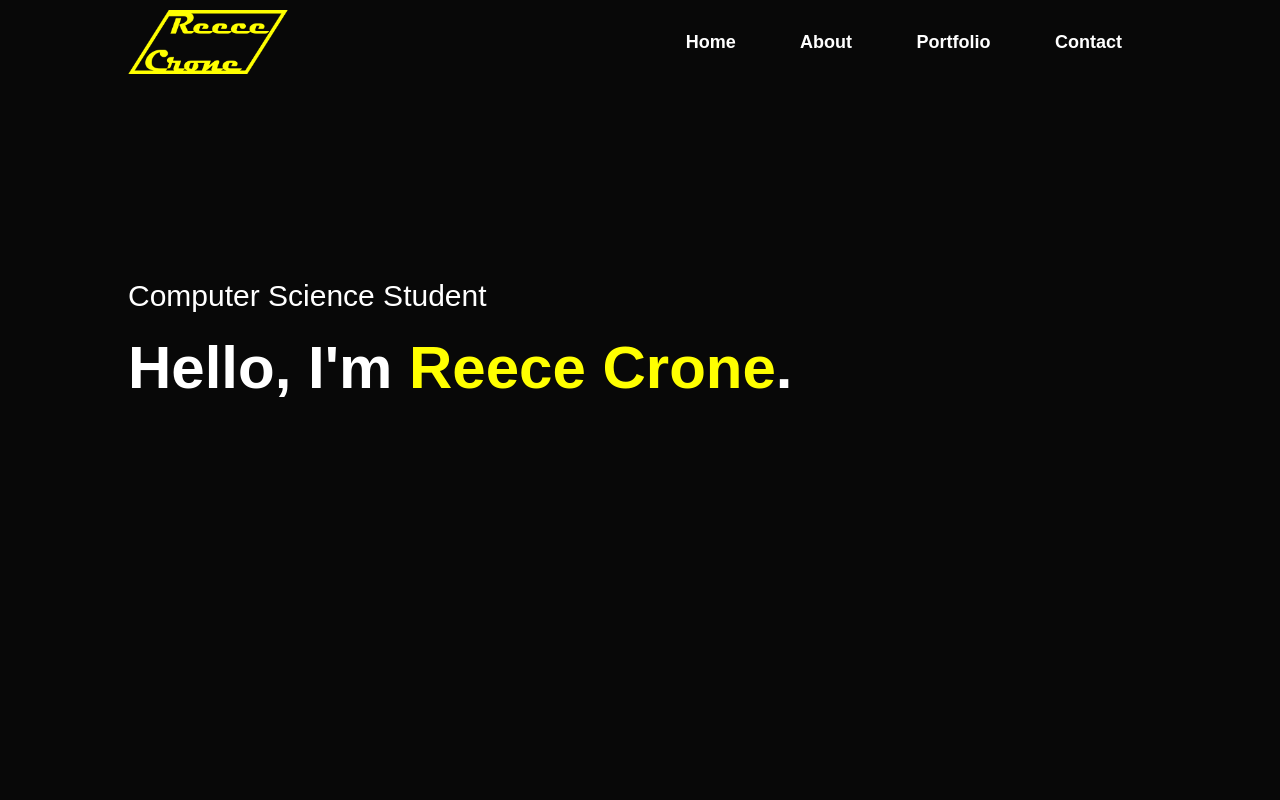
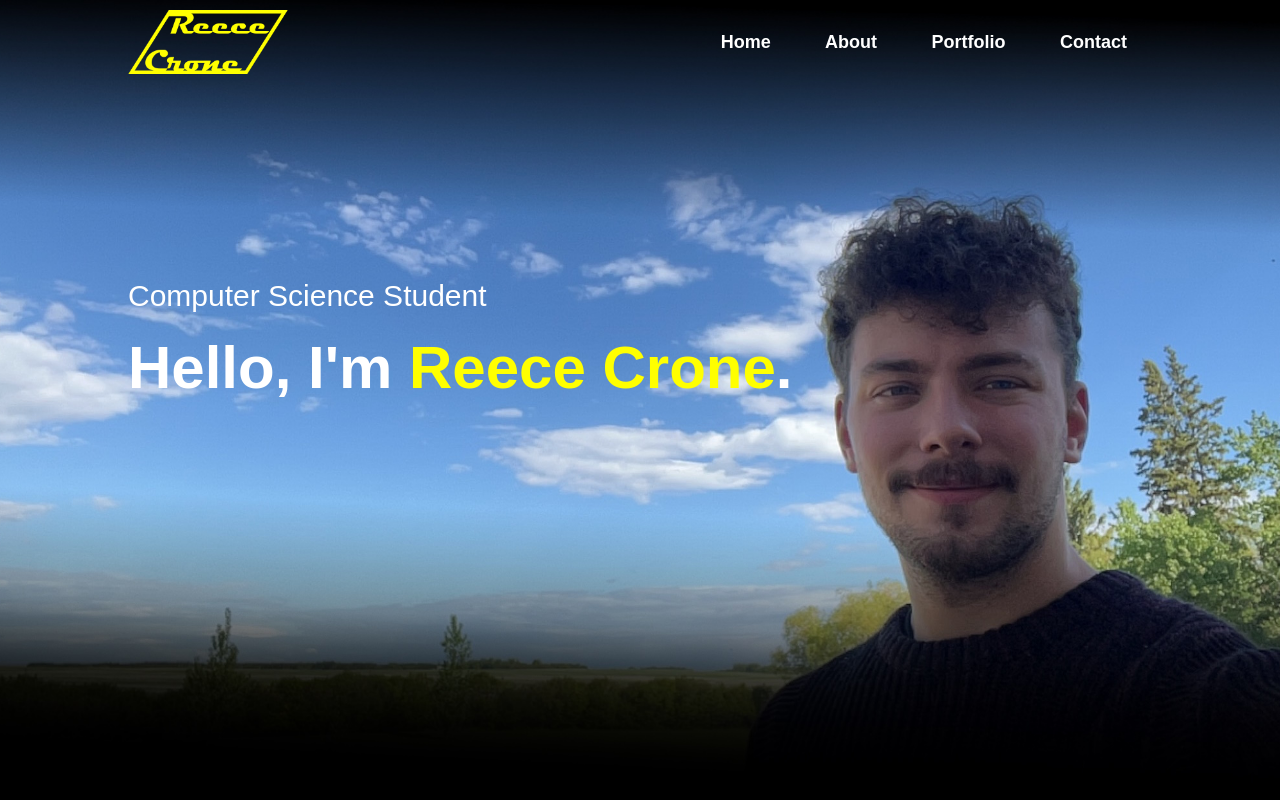
Before and after one commit to ReeceCrone/portfolio_website, a plain HTML site: page Reece-portfolio/index.html in a window 1280 px wide. Shown: the top 800 px of the page. Drawn offline with Linux system fonts and the light colour scheme.

Commit message:
updated background

```diff
--- a/Reece-portfolio/index.html
+++ b/Reece-portfolio/index.html
@@ -35,6 +35,7 @@
             </div>
             <div class="about-col-2">
                 <h1>About Me</h1>
+                <h3>I grew up on an acerage just outside of the small town of Annaheim Saskatchewan.</h3>
             </div>
         </div>
     </div>
--- a/Reece-portfolio/style.css
+++ b/Reece-portfolio/style.css
@@ -11,8 +11,9 @@ body{
 #header{
     width: 100%;
     height: 100vh;
+    background-image: url(images/background.jpg);
     background-color: #080808;
-    background-size:contain;
+    background-size: cover;
     background-position: center;
 }
 .container{
@@ -33,7 +34,7 @@ nav{
 nav ul li{
     display: inline-block;
     list-style: none;
-    margin: 10px 30px;
+    margin: 10px 25px;
 
 }
 
@@ -72,7 +73,7 @@ nav ul li a:hover::after{
 /* ----------------------about--------------- */
 #about{
     padding: 80px 0;
-    color: #ababab
+    color: #fff;
 }
 .row{
     display: flex;
```
Also changed, not shown: Reece-portfolio/images/background.jpg (added).
